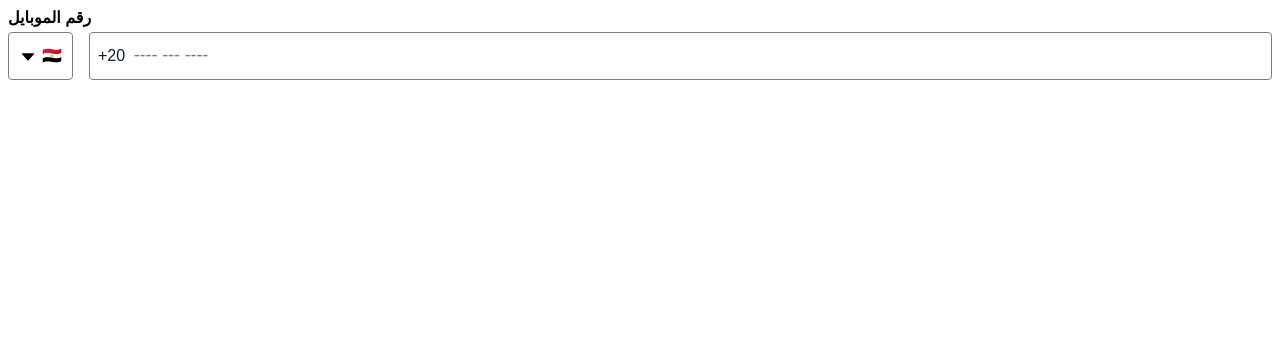
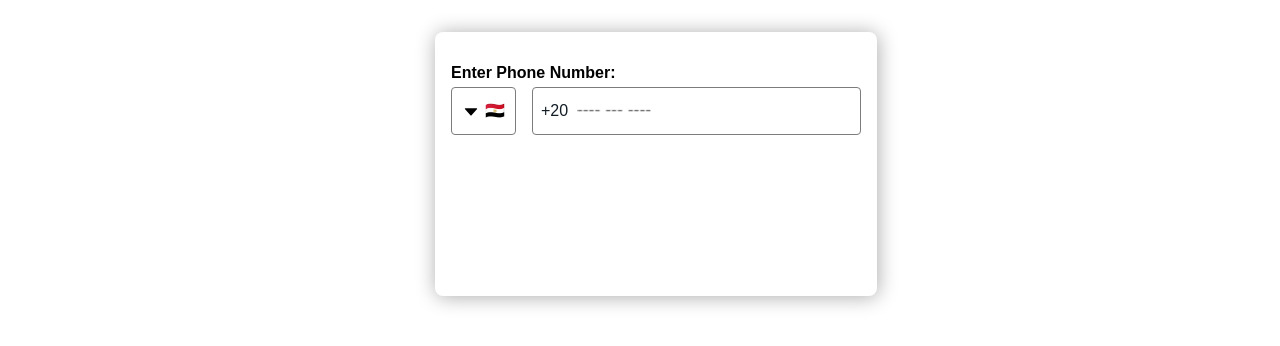
Before and after one commit to elalfymohamed/react-phone-number-input-ts, a React (Create React App) app: page / in a window 1280 px wide. Shown: the top 346 px of the page. Built offline with nearby package versions, Linux system fonts and the light colour scheme.

Commit message:
update script

```diff
--- a/src/App.tsx
+++ b/src/App.tsx
@@ -1,18 +1,19 @@
-import React from "react";
-import { PhoneNumberInput } from "./phoneNumberInput";
+import { PhoneNumberInput } from "./phoneNumber";
 
 function App() {
   return (
-    <>
-      <div>
-        <PhoneNumberInput
-          defaultCountry="EG"
-          onResultNumberPhone={(prev) => console.log(prev)}
-          errorInput={""}
-        />
+    <main className="app-main">
+      <div className="container">
+        <div className="card">
+          <PhoneNumberInput
+            defaultCountry="EG"
+            onResultNumberPhone={(prev) => console.log(prev)}
+            // inputError={}
+            // msgError="Phone Number is required"
+          />
+        </div>
       </div>
-      <div></div>
-    </>
+    </main>
   );
 }
 
--- a/src/phoneNumberInput/index.tsx
+++ b/src/phoneNumber/index.tsx
@@ -9,13 +9,18 @@ import { Counter, ResultNumber, StateReducer } from "../libs/types";
 interface Props {
   defaultCountry: string;
   onResultNumberPhone: (prev: ResultNumber) => void;
-  errorInput?: string;
+  inputError?: boolean;
+  msgError?: string | boolean;
+  lang?: "ar" | "en" | "ru" | "lt" | "tr" | "ko";
+  label?: string;
 }
 
 export const PhoneNumberInput: React.FC<Props> = ({
   defaultCountry,
   onResultNumberPhone,
-  errorInput,
+  inputError,
+  msgError,
+  label,
 }) => {
   const isDefaultCountry = Countries.find(
     (item) => item.code === defaultCountry?.toUpperCase()
@@ -133,7 +138,6 @@ export const PhoneNumberInput: React.FC<Props> = ({
   useEffect(() => {
     if (!state.openCountry) return;
     window.addEventListener("click", handelAutoCloseCountry, true);
-
     return () =>
       window.removeEventListener("click", handelAutoCloseCountry, true);
   }, [handelAutoCloseCountry, state.openCountry]);
@@ -147,16 +151,15 @@ export const PhoneNumberInput: React.FC<Props> = ({
   return (
     <div className="control-input">
       <div className="content-input">
-        <label className="label">رقم الموبايل</label>
+        <label className="label">{label ?? "Enter Phone Number:"}</label>
         <div className="control-phone">
-          <div className={`input-phone ${errorInput ? "error-input" : ""} `}>
+          <div className={`input-phone ${inputError ? "input-error" : ""} `}>
             <input
               type="number"
               className="input-number"
               name="phone-number"
               value={state.phoneNumber}
               autoComplete="tel"
-              // value={state.country?.mask.replace(/9/, state.phoneNumber)}
               onChange={handelOnChange}
               placeholder={state.country?.mask.replace(/9/g, "-")}
               inputMode="tel"
@@ -225,9 +228,11 @@ export const PhoneNumberInput: React.FC<Props> = ({
             </div>
           )}
         </div>
-        {errorInput && (
-          <div className="error-input-msg">
-            <p className="error-input-msg__text">رقم الموبايل مطلوب</p>
+        {msgError && (
+          <div className="input-error-msg">
+            <p className="input-error-msg__text">
+              {msgError ?? "Phone Number is required"}
+            </p>
           </div>
         )}
       </div>
--- a/src/styles/_phoneNumberInput.scss
+++ /dev/null
@@ -1,146 +0,0 @@
-.control-phone {
-  display: flex;
-  justify-content: space-between;
-  align-items: center;
-  position: relative;
-
-  .input-phone {
-    width: 100%;
-    height: 40px;
-    padding: 0.2rem 0.5rem;
-    border-radius: 4px;
-    border-color: #7c7c7c;
-    border-width: 1px;
-    border-style: solid;
-    display: flex;
-    justify-content: space-between;
-    align-items: center;
-
-    &.error-input {
-      border-color: #ff0000;
-    }
-
-    .country-dialCode {
-      margin-right: 0.4rem;
-      padding-top: 0.4rem;
-
-      .dialCode {
-        font-size: 1rem;
-        font-weight: 500;
-        color: #131d26;
-        direction: ltr;
-        display: block;
-      }
-    }
-
-    .input-number {
-      border: 0;
-      width: 100%;
-      font-size: 1rem;
-      font-weight: 500;
-      color: #131d26;
-      height: 30px;
-      text-align: left;
-    }
-  }
-
-  .content-country {
-    margin-right: 1rem;
-
-    .country {
-      height: 40px;
-      width: 65px;
-      padding: 0.2rem 0.5rem;
-      border-radius: 4px;
-      border-color: #7c7c7c;
-      border-width: 1px;
-      border-style: solid;
-      background-color: transparent;
-
-      .down {
-        svg {
-          transition: all 0.3s ease;
-          transform: rotate(0deg);
-        }
-      }
-
-      &.active-countries {
-        box-shadow: 1px 0px 8px 9px rgba(0, 0, 0, 0.06);
-
-        .down {
-          svg {
-            transform: rotate(180deg);
-          }
-        }
-      }
-
-      .flag {
-        font-size: 1rem;
-        margin-right: 0.3rem;
-      }
-    }
-  }
-
-  .countries-content {
-    position: absolute;
-    top: 43px;
-    left: -6px;
-    z-index: 10;
-
-    &__card {
-      width: 80px;
-      height: 250px;
-      background-color: #fff;
-      box-shadow: 1px 0px 8px 9px rgba(0, 0, 0, 0.06);
-      overflow-x: hidden;
-      overflow-y: scroll;
-
-      &::-webkit-scrollbar {
-        display: none;
-      }
-    }
-
-    &__body {
-      margin: 0.3rem 0;
-
-      .country {
-        display: flex;
-        flex-direction: row;
-        justify-content: space-between;
-        align-items: center;
-        cursor: pointer;
-        padding: 0.2rem 0.3rem;
-
-        &:hover {
-          background-color: #7c7c7c49;
-        }
-
-        .country-dialCode {
-          font-size: 0.7rem;
-          font-weight: 500;
-          color: #131d26;
-          direction: ltr;
-        }
-
-        .country-flag {
-          .flag {
-            margin-right: 0.2rem;
-            font-size: 0.7rem;
-            font-weight: 500;
-            color: #131d26;
-          }
-          .code {
-            font-size: 0.7rem;
-            font-weight: 500;
-            color: #131d26;
-          }
-        }
-      }
-    }
-    .no-country {
-      font-size: 0.7rem;
-      font-weight: 400;
-      text-align: center;
-    }
-  }
-}
```
Also changed, not shown: src/logo.svg (deleted).
